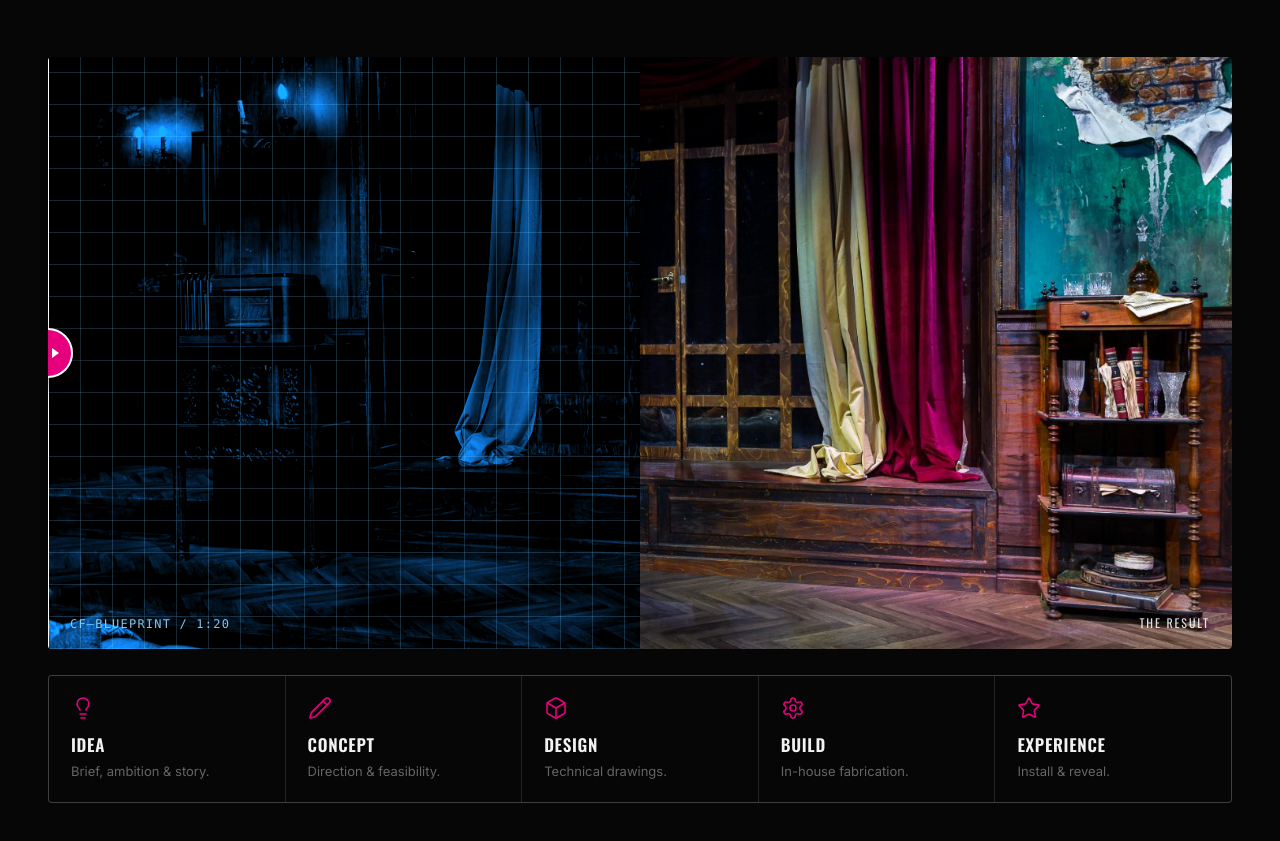
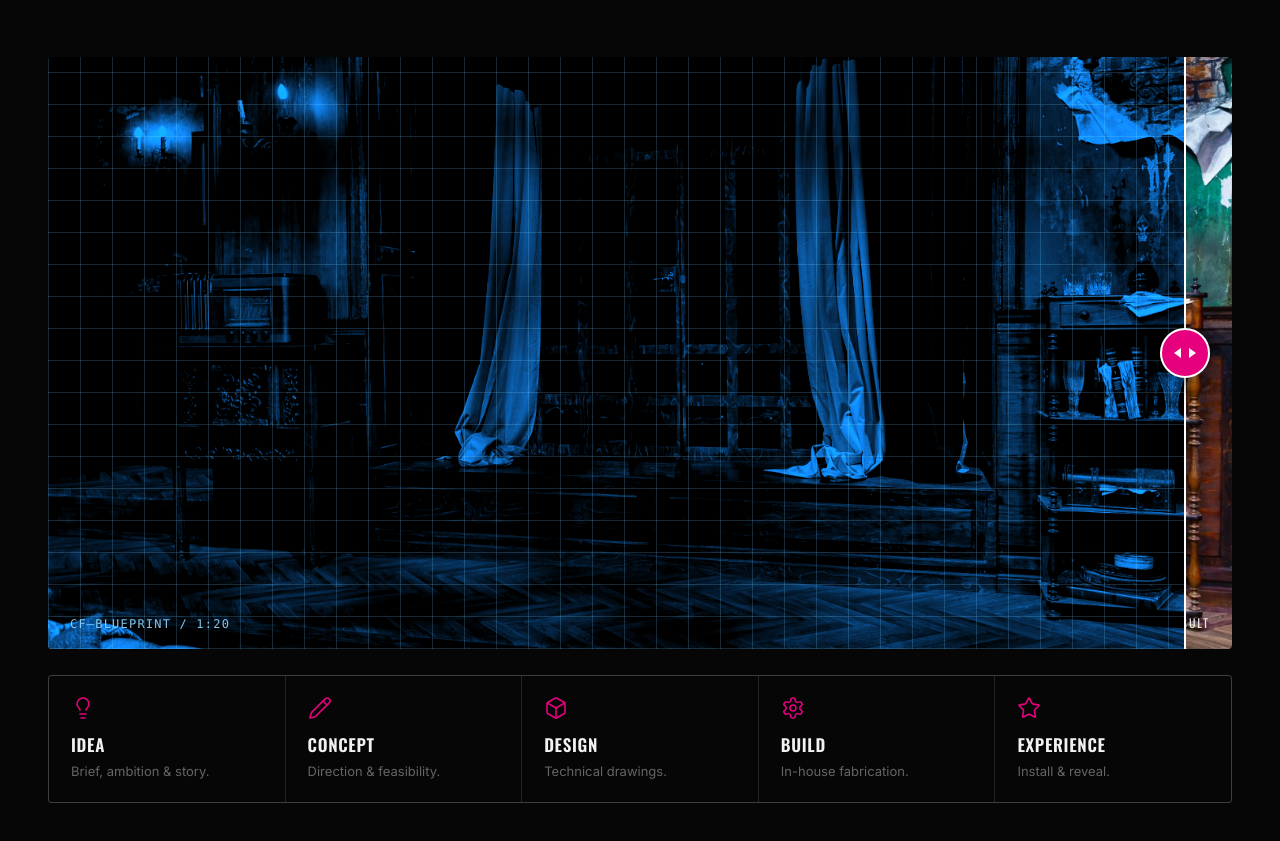
Before and after one commit to conceptfactoryweb/website2026, a plain HTML site: page index.html in a window 1280 px wide. Shown: the part 2690-3531 px from the top of the page. Drawn offline with nearby package versions, Linux system fonts and the light colour scheme.

Commit message:
Blueprint reveal starts fully in blueprint; drag to reveal the photo

```diff
--- a/site.css
+++ b/site.css
@@ -184,12 +184,12 @@ section { position: relative; }
 .reveal { position: relative; aspect-ratio: 16/8; width: 100%; overflow: hidden; border-radius: 4px; user-select: none; cursor: ew-resize; background: #05060a; }
 .reveal img { position: absolute; inset: 0; width: 100%; height: 100%; object-fit: cover; }
 .reveal__fin { z-index: 1; }
-.reveal__blue { position: absolute; inset: 0; z-index: 2; width: 50%; overflow: hidden; }
+.reveal__blue { position: absolute; inset: 0; z-index: 2; width: 96%; overflow: hidden; }
 .reveal__blue img { width: 100vw; max-width: none; filter: grayscale(1) brightness(0.5) contrast(1.2) sepia(1) hue-rotate(168deg) saturate(5.5); }
 .reveal__grid { position: absolute; inset: 0; background-image: repeating-linear-gradient(0deg, rgba(120,200,255,0.2) 0 1px, transparent 1px 32px), repeating-linear-gradient(90deg, rgba(120,200,255,0.2) 0 1px, transparent 1px 32px); mix-blend-mode: screen; }
 .reveal__bp { position: absolute; left: 22px; bottom: 18px; font-family: var(--font-mono); font-size: 12px; letter-spacing: 0.1em; color: rgba(150,215,255,0.9); }
 .reveal__fl { position: absolute; right: 22px; bottom: 18px; z-index: 1; font-family: var(--font-display); text-transform: uppercase; font-size: 12px; letter-spacing: 0.16em; color: rgba(255,255,255,0.85); }
-.reveal__handle { position: absolute; top: 0; bottom: 0; z-index: 3; width: 2px; background: #fff; transform: translateX(-1px); }
+.reveal__handle { position: absolute; top: 0; bottom: 0; left: 96%; z-index: 3; width: 2px; background: #fff; transform: translateX(-1px); }
 .reveal__knob { position: absolute; top: 50%; left: 50%; transform: translate(-50%,-50%); width: 50px; height: 50px; border-radius: 50%; background: var(--cf-magenta); border: 2px solid #fff; box-shadow: 0 6px 24px rgba(0,0,0,0.5); }
 .reveal__knob::before, .reveal__knob::after { content: ""; position: absolute; top: 50%; width: 0; height: 0; border-block: 5px solid transparent; }
 .reveal__knob::before { left: 12px; transform: translateY(-50%); border-right: 7px solid #fff; }
--- a/site.js
+++ b/site.js
@@ -101,6 +101,10 @@
         sizeInner();
       }
       sizeInner();
+      // start fully in blueprint; user drags left to reveal the finished photo
+      var START = 0.96;
+      blue.style.width = (START * 100) + '%';
+      handle.style.left = (START * 100) + '%';
       window.addEventListener('resize', sizeInner);
       box.addEventListener('mousedown', function (e) { dragging = true; setPos(e.clientX); });
       window.addEventListener('mousemove', function (e) { if (dragging) setPos(e.clientX); });
```
